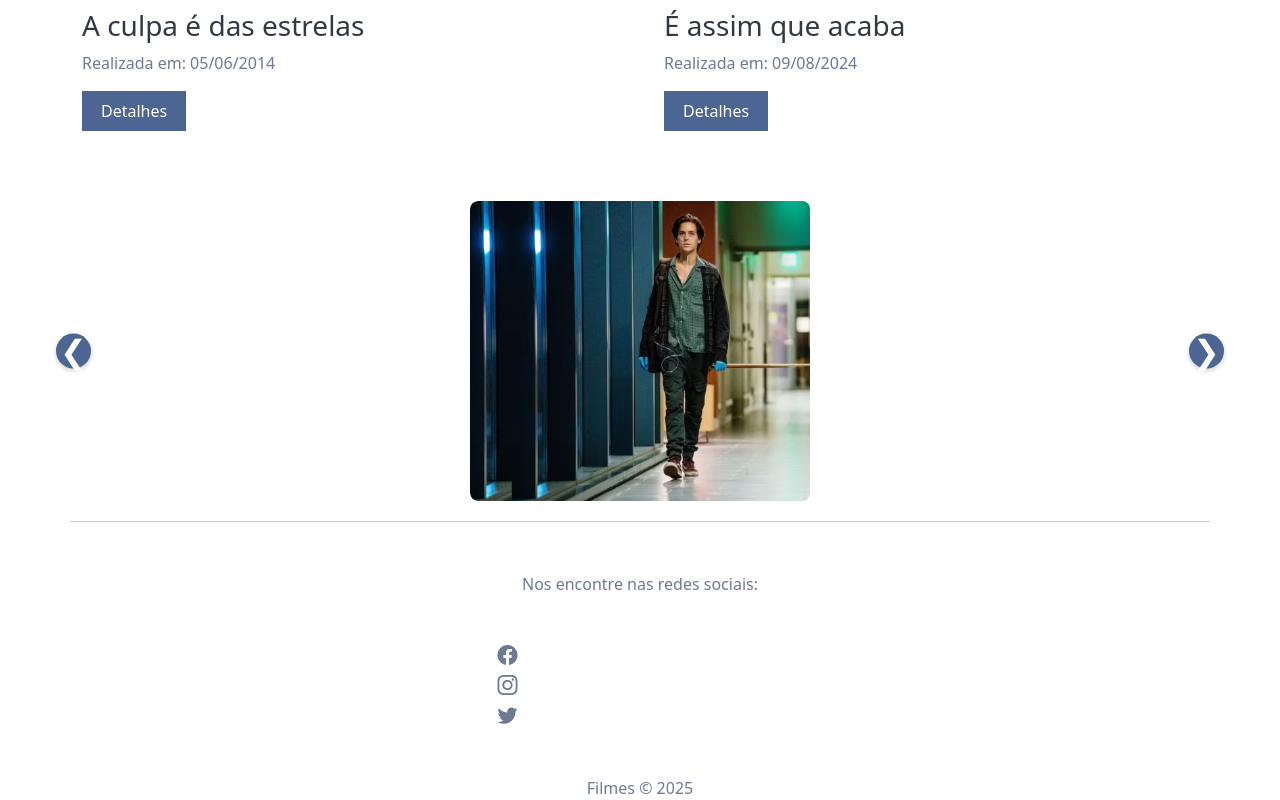
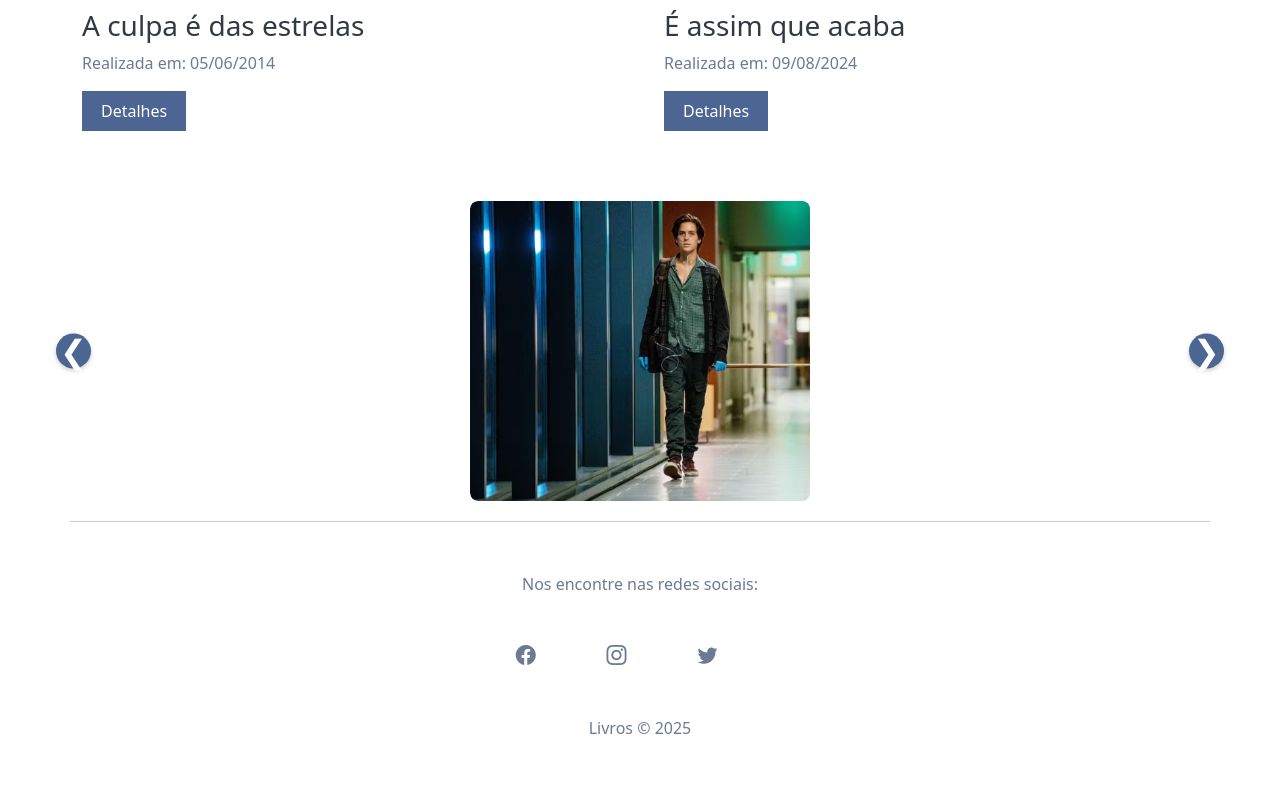
Before and after one commit to Isa-Paiola/Art_Isabela, a plain HTML site: page index.html in a window 1280 px wide. Shown: the part 1857-2657 px from the top of the page. After the commit the page ends 2628 px from the top, so only its background shows below. Drawn offline with nearby package versions, Linux system fonts and the light colour scheme.

Commit message:
Update index.html

```diff
--- a/index.html
+++ b/index.html
@@ -140,7 +140,7 @@
 <!-- FOOTER -->
 <footer class="container">
   <p class="secondary-color">Nos encontre nas redes sociais:</p>
-  <div class="roww justify-content-center" id="social-icons-container">
+  <div class="row justify-content-center" id="social-icons-container">
       <div class="col-1">
           <a href="#"><i class="bi bi-facebook secondary-color"></i></a>
       </div>
@@ -151,7 +151,7 @@
           <a href="#"><i class="bi bi-twitter secondary-color"></i></a>
       </div>
   </div>
-  <p class="secondary-color">Filmes &copy; 2025</p>
+  <p class="secondary-color">Livros &copy; 2025</p>
 </footer>
 
 
```
